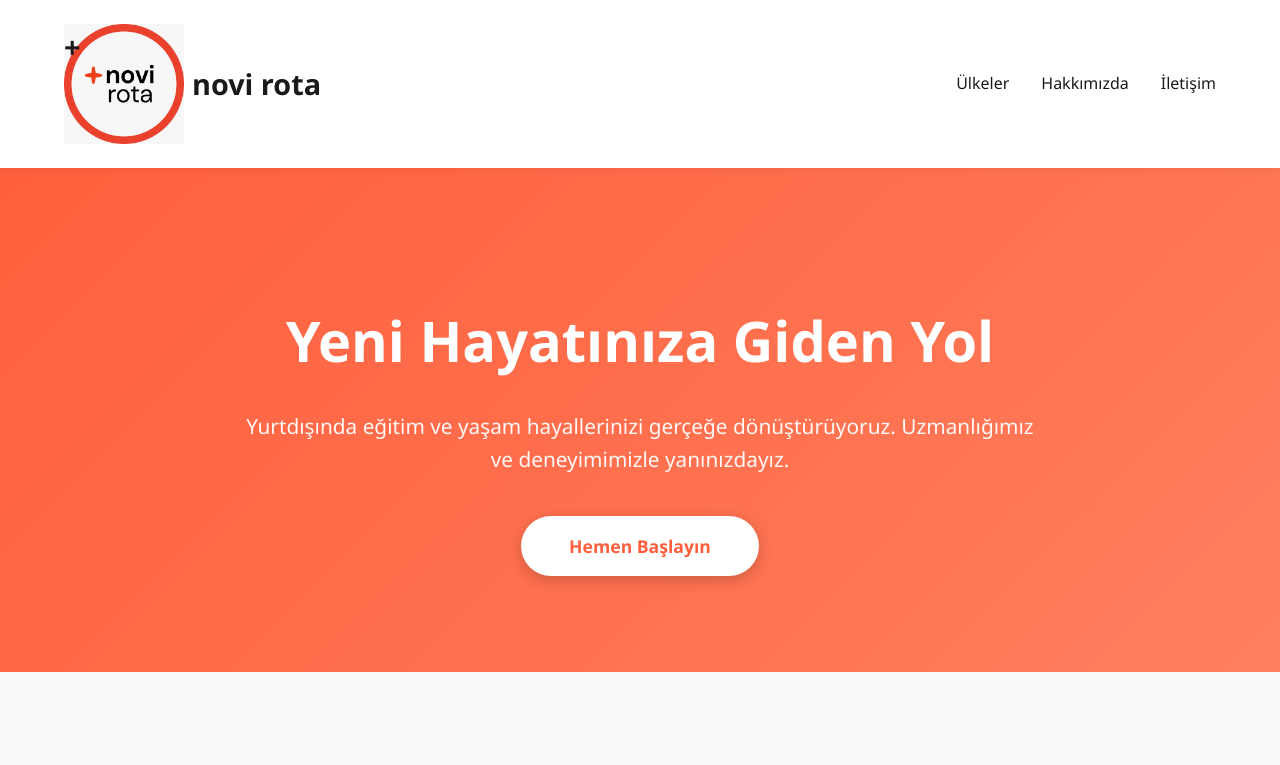
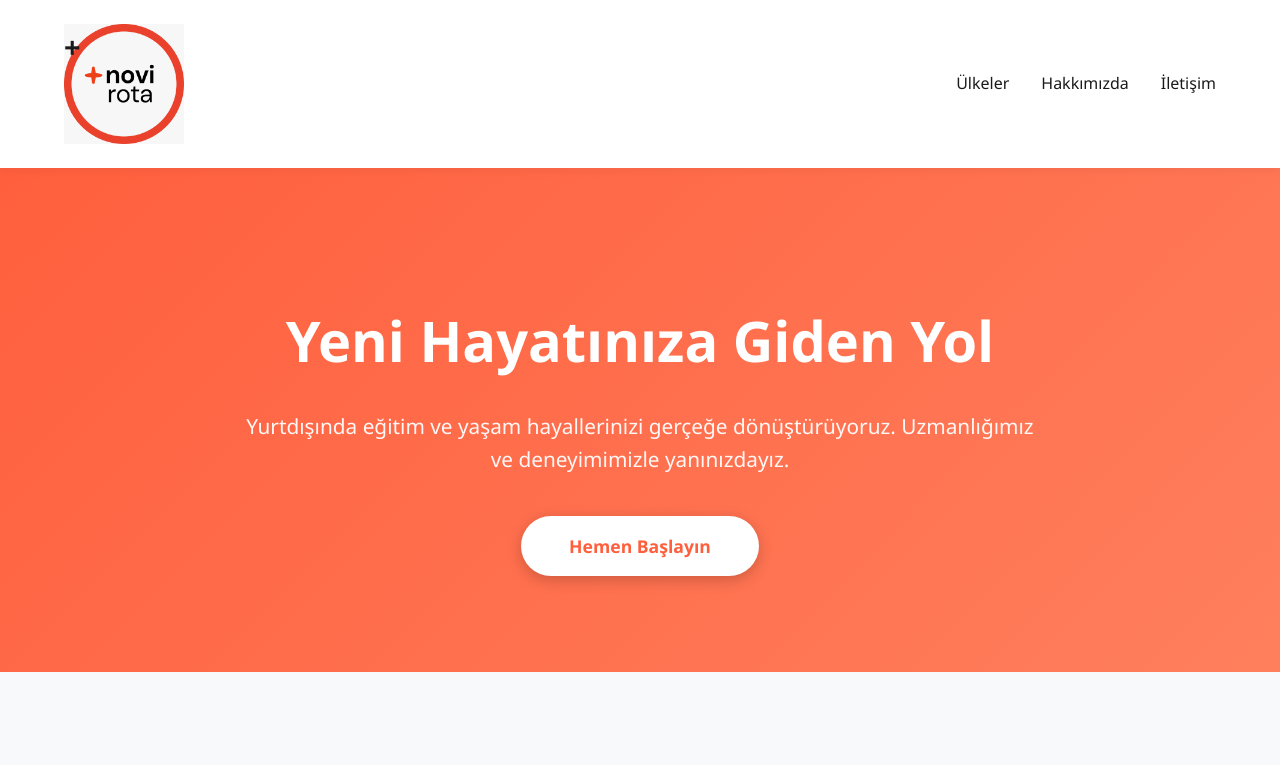
Before and after one commit to novirotaa/source, a website: page index.html in a window 1280 px wide. Shown: the top 765 px of the page. Drawn offline with Linux system fonts and the light colour scheme.

Commit message:
Update index.html

```diff
--- a/index.html
+++ b/index.html
@@ -551,7 +551,7 @@
         <nav>
             <div class="logo">
                 <div class="logo-icon">+</div>
-                <span>novi rota</span>
+
             </div>
             <ul class="nav-links">
                 <li><a href="#ulkeler">Ülkeler</a></li>
```
